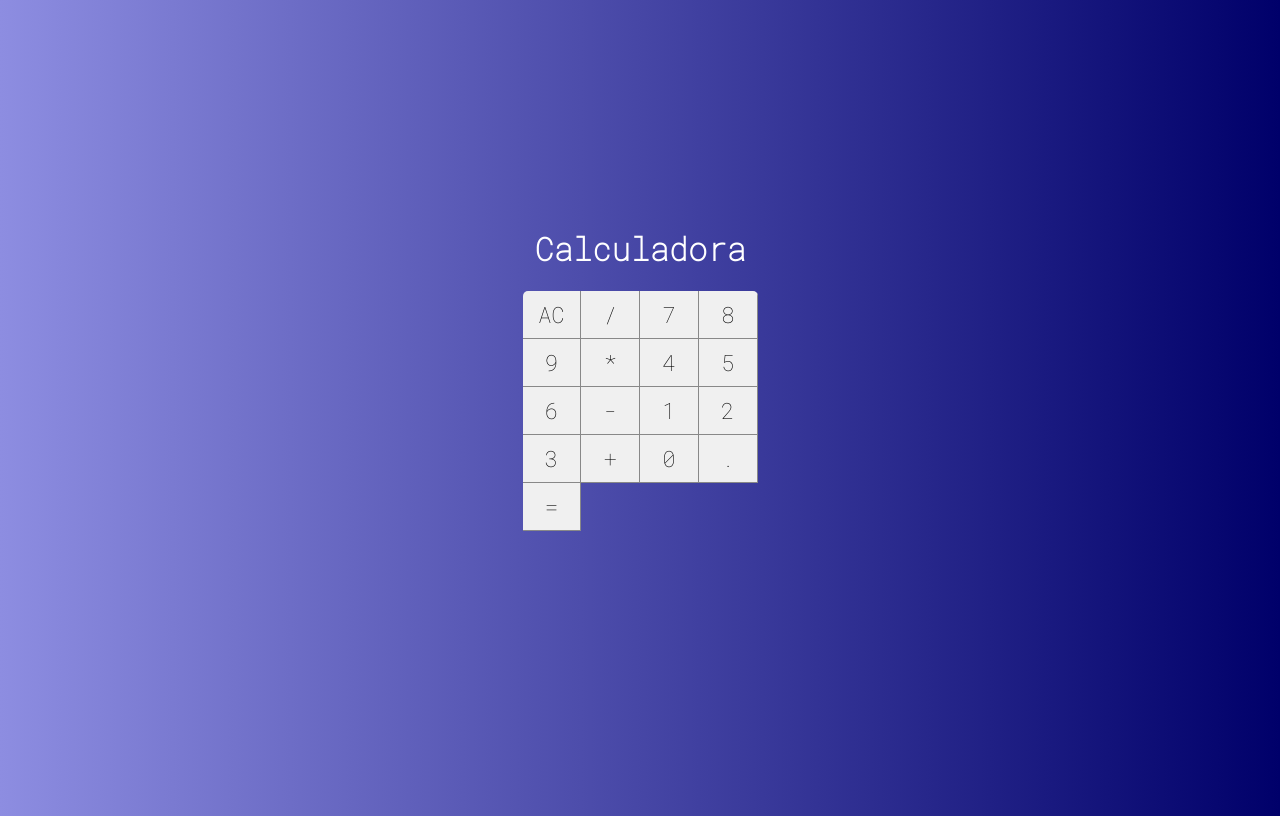
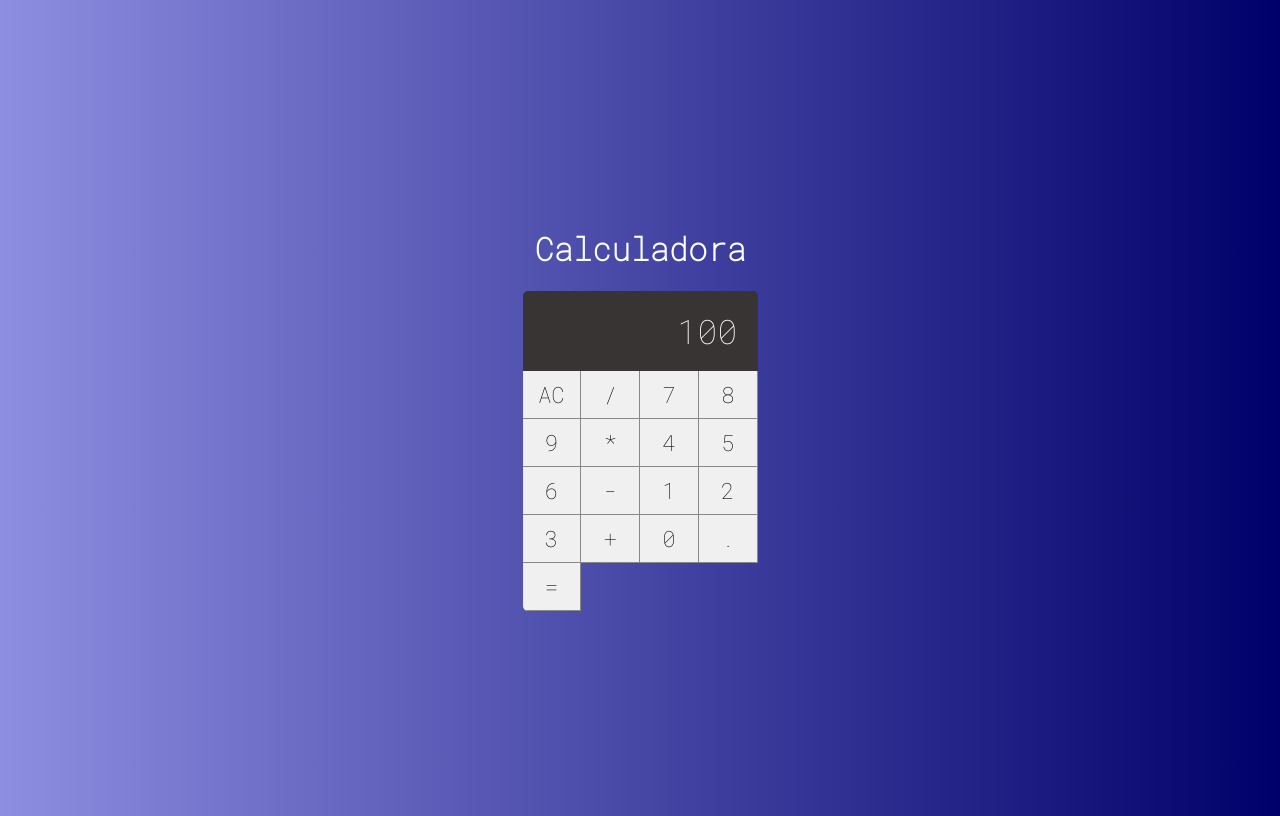
Before and after one commit to zNodx/calculadora-react, a React (Create React App) app: page / in a window 1280 px wide. Built offline with nearby package versions, Linux system fonts and the light colour scheme.

Commit message:
Criando o Display da calculadora

```diff
--- /dev/null
+++ b/src/components/Display.css
@@ -0,0 +1,10 @@
+.display {
+    grid-column: span 4;
+    background-color: rgb(56, 52, 52);
+    display: flex;
+    justify-content: flex-end;
+    align-items: center;
+    padding: 20px;
+    font-size: 2.1rem;
+    overflow: hidden;
+}
--- /dev/null
+++ b/src/components/Display.jsx
@@ -0,0 +1,4 @@
+import './Display.css'
+
+export default props =>
+    <div className='display'>{props.value}</div>
--- a/src/main/Calculator.css
+++ b/src/main/Calculator.css
@@ -5,6 +5,6 @@
     overflow: hidden;
     display: grid;
     grid-template-columns: repeat(4,25%);
-    grid-template-rows: 48px 48px 48px 48px 48px;
+    grid-template-rows: 1fr 48px 48px 48px 48px 48px;
 
 }
--- a/src/main/Calculator.jsx
+++ b/src/main/Calculator.jsx
@@ -1,11 +1,13 @@
 import React, {Component} from "react";
 import './Calculator.css'
 import Button from "../components/Button";
+import Display from "../components/Display";
 export default class Calculator extends Component {
     render() {
 
         return(
             <div className="calculator">
+                <Display value={100}/>
                 <Button label="AC"/>
                 <Button label="/"/>
                 <Button label="7"/>
```
